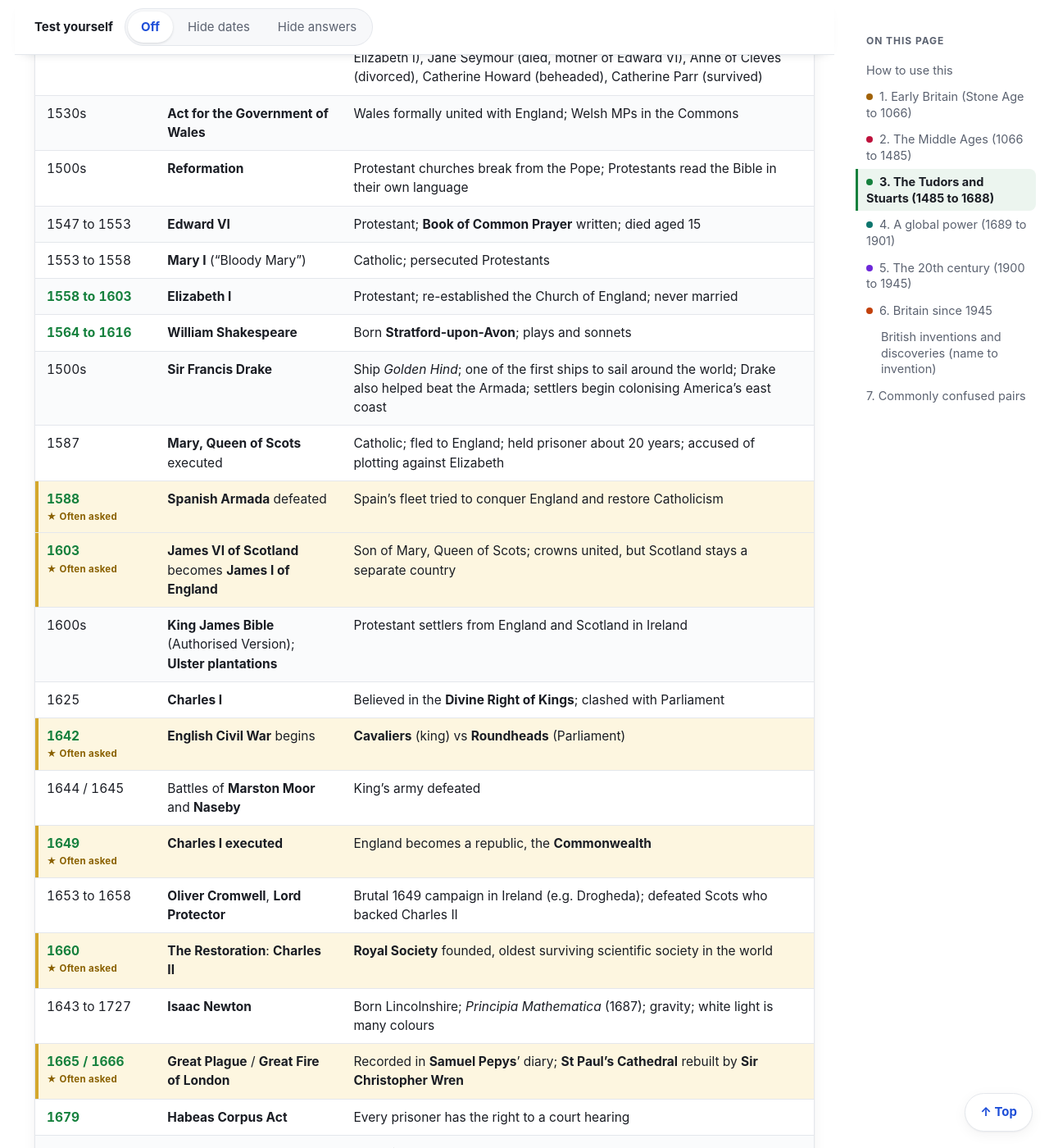
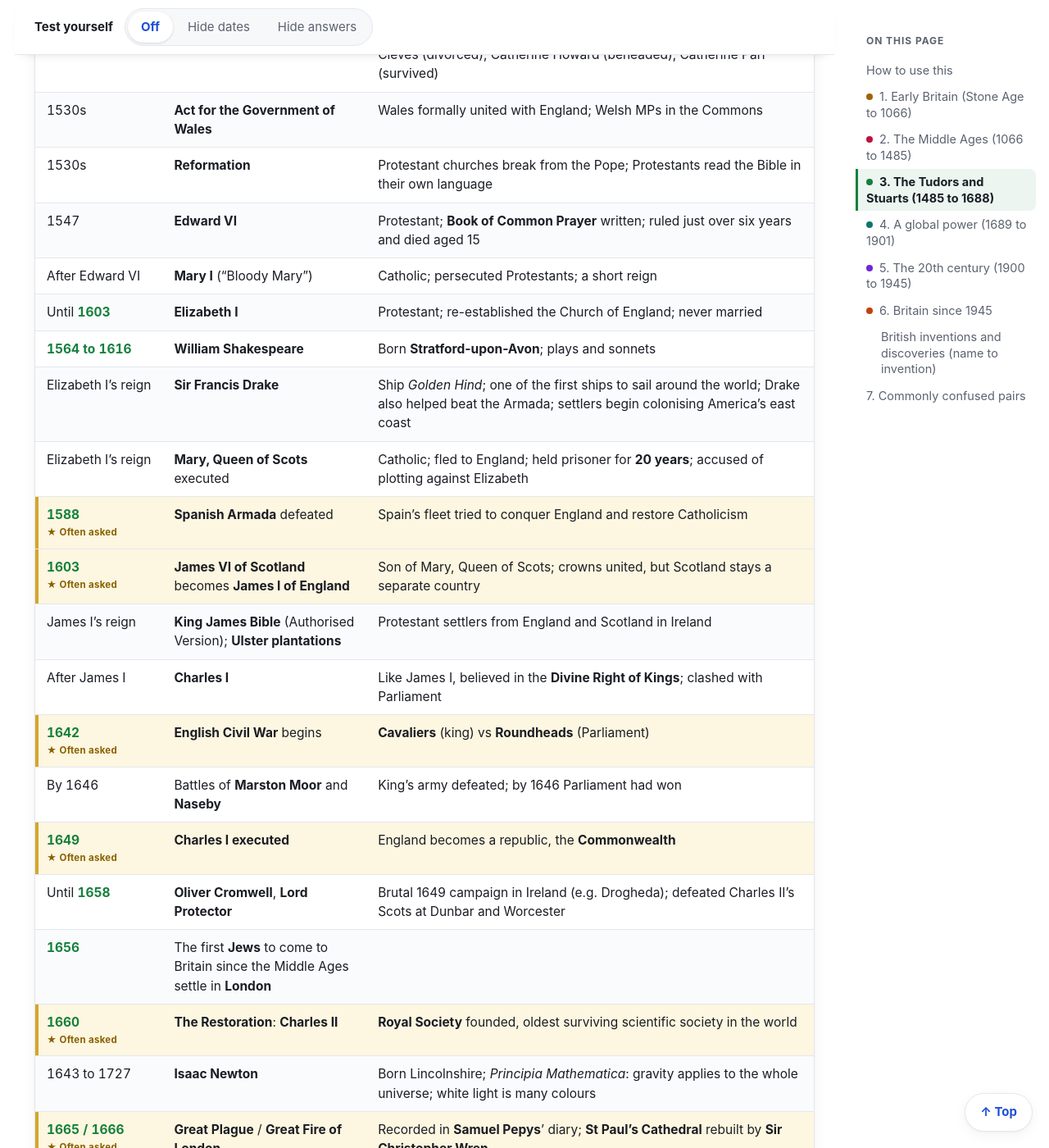
Before and after one commit to byte-ish/life-in-the-uk-study, a Jekyll site: the page built from chapters/03-history.md, in a window 1280 px wide and 1400 px high, scrolled down 5212 px. Shown: the whole window at 82% size. Built offline with Jekyll 4.4.1, drawn with Linux system fonts in a browser that asks for light colours; some of the changed text lies outside the part shown.

Commit message:
Chapter 3: only the handbook's own dates and wording
A full audit against the handbook text found years and details that are not
in it (1337-1453, 1587, 1625, 1644/45, 1653, 1687, 1692, 8 May 1945 VE Day,
the Tudor rose, a PIN for the ATM, Roslin, invention decades). Each row now
uses the handbook's timing in words ('By 1646', 'Before 1400', 'Until 1658',
'May 1945') or says the handbook gives no date.

Adds handbook facts the page was missing: the first Jews in London (1656),
120,000 Russian and Polish Jews (1870-1914), Britain almost alone (June
1940 to June 1941), Rutherford splitting the atom, Mary Peters (1972) and
Sir Bernard Lovell at Jodrell Bank. Uses the handbook's spellings (Pearl
Harbour, Ian Wilmot).

Co-Authored-By: Claude Opus 5.5 <noreply@anthropic.com>

```diff
--- a/chapters/03-history.md
+++ b/chapters/03-history.md
@@ -20,7 +20,7 @@ This sheet follows Chapter 3 of the official handbook, *Life in the United Kingd
 - **Bold** = a key date or name.
 - Gold rows marked **★ Often asked** = the dates that come up most in practice tests. This is based on unofficial study guides, as the Home Office does not publish question data.
 - The handbook was written in 2013. The test still asks about what it says, so recent changes (Brexit, King Charles III) are not tested here.
-- A few reign dates and context dates are added for orientation; the handbook itself is the final word if anything differs.
+- Every date is the handbook's own. Where it gives no year, the When column says so in words ("Anglo-Saxon times", "By 1646").
 
 ![Six eras of British history with their anchor dates]({{ '/assets/img/history/eras-overview.png' | relative_url }})
 
@@ -42,15 +42,15 @@ Britain became an island about 10,000 years ago, and 1066 is the last successful
 | **55 BC**{: .hy} | Julius Caesar invades | Unsuccessful |
 | **AD 43**{: .hy} | Emperor **Claudius** invades | Successful; Romans stay about 400 years |
 | AD 43+ | **Boudicca**, queen of the Iceni (eastern England), fights the Romans | Statue on Westminster Bridge, London |
-| AD 122 onwards | **Hadrian's Wall** built | To keep out the Picts (ancestors of the Scottish); the handbook gives no year; forts Housesteads and Vindolanda; UNESCO World Heritage Site |
+| Roman times | **Hadrian's Wall** built | To keep out the Picts (ancestors of the Scottish); forts Housesteads and Vindolanda; UNESCO World Heritage Site |
 | **AD 410**{: .hy} | Romans leave to defend other parts of their empire | Left roads, public buildings, law, new plants and animals |
 | After 410 | Jutes, Angles and Saxons invade | Anglo-Saxon kingdoms by about AD 600; much of Wales, and Scotland, stay free |
-| AD 400s to 600s | Christian missionaries | **St Patrick** = Ireland; **St Columba** = Iona; **St Augustine** = first Archbishop of Canterbury |
-| ~AD 600s | **Sutton Hoo**, Suffolk | Anglo-Saxon king buried in a ship with treasure and armour |
+| Anglo-Saxon times | Christian missionaries | **St Patrick** = Ireland; **St Columba** = Iona; **St Augustine** = first Archbishop of Canterbury |
+| Anglo-Saxon times | **Sutton Hoo**, Suffolk | Anglo-Saxon king buried in a ship with treasure and armour |
 | **AD 789**{: .hy} | Vikings first raid, from Denmark and Norway | Settled in the **Danelaw** (east and north England); place names like Grimsby, Scunthorpe |
-| 800s | **Alfred the Great** defeats the Vikings | Anglo-Saxon kingdoms unite under him |
-| 800s | Viking threat unites the north under **Kenneth MacAlpin** | The word *Scotland* comes into use |
-| 1000s | Danish king **Cnut** (Canute) rules England | Short break in Anglo-Saxon rule |
+| Viking times | **Alfred the Great** defeats the Vikings | Anglo-Saxon kingdoms unite under him |
+| Viking times | Viking threat unites the north under **Kenneth MacAlpin** | The word *Scotland* comes into use |
+| Before 1066 | Danish king **Cnut** (Canute) rules England | Short break in Anglo-Saxon rule |
 | **1066**{: .hy} | **Battle of Hastings**: William, Duke of Normandy, beats Saxon king **Harold** (killed) | Norman Conquest; **Bayeux Tapestry**; William I "the Conqueror"; **Domesday Book** surveys every town and village; Norman French shapes English |
 
 ![Who came to Britain, from the first farmers to the Normans in 1066]({{ '/assets/img/history/invasions.png' | relative_url }})
@@ -68,18 +68,18 @@ The period runs from Hastings (1066) to Bosworth (1485), and Magna Carta (1215)
 | Middle Ages | Parliament develops | **House of Lords** (nobles, landowners, bishops) and **House of Commons** (knights, wealthy townspeople); Scotland's had 3 Estates |
 | Middle Ages | Common law grows | Judges independent of government; law based on precedent |
 | Middle Ages | Building | Castles; cathedrals such as **Lincoln** and **York Minster**, with stained glass |
-| 1000s to 1200s | Crusades | European Christians fight for control of the Holy Land |
+| Middle Ages | Crusades | European Christians fight for control of the Holy Land |
+| Middle Ages | **Hundred Years War** with France | Actually lasted **116 years**; Agincourt (1415) was one of its most famous battles |
 | By 1200 | English rule in Ireland limited | Only **the Pale**, an area around Dublin |
 | **1215**{: .hy} | **Magna Carta** ("Great Charter") | Nobles force **King John** to agree; limits the king's power; even the king is subject to law |
 | **1284** | **Statute of Rhuddlan**: **Edward I** annexes Wales | Castles built at **Conwy** and **Caernarvon**; last Welsh rebellions defeated by the mid-1400s |
 | **1314**{: .hy} | **Battle of Bannockburn** | Scots under **Robert the Bruce** beat the English; Scotland stays unconquered |
-| **1337 to 1453** | **Hundred Years War** with France | Actually lasted **116 years** |
 | **1348**{: .hy} | **Black Death** | About **one third** of England's population dies; labour shortage, peasants demand higher wages; gentry class emerges |
-| Late 1300s | **Geoffrey Chaucer**, *The Canterbury Tales* | Pilgrims to Canterbury tell stories; in English |
+| Before 1400 | **Geoffrey Chaucer**, *The Canterbury Tales* | Pilgrims to Canterbury tell stories; in English |
+| Middle Ages | **William Caxton** | First person in England to print books using a printing press; *The Canterbury Tales* was one of the first |
 | **1415**{: .hy} | **Battle of Agincourt** | **Henry V** beats the French; English leave France by the 1450s |
 | **1455** | **Wars of the Roses** begin | House of **Lancaster** (red rose) vs House of **York** (white rose) |
-| Late 1400s | **William Caxton** | First printing press in England |
-| **1485**{: .hy} | **Battle of Bosworth Field** | **Richard III** (York) killed; **Henry Tudor** becomes **Henry VII**, marries Elizabeth of York; red-and-white **Tudor rose** |
+| **1485**{: .hy} | **Battle of Bosworth Field** | **Richard III** (York) killed; **Henry Tudor** becomes **Henry VII**, marries **Elizabeth of York** and unites the two families; the first king of the House of **Tudor** |
 
 ![Wars of the Roses: red rose plus white rose makes the Tudor rose]({{ '/assets/img/history/wars-of-the-roses.png' | relative_url }})
 
@@ -95,31 +95,32 @@ The break with Rome under Henry VIII and the Civil War of 1642 are the two big t
 | --- | --- | --- |
 | 1485 to 1509 | **Henry VII** | Strengthened central government, cut the power of the nobles |
 | 1509 to 1547 | **Henry VIII**{: .hy} breaks with Rome | Pope refused to annul his marriage, so he founded the **Church of England** with the king as head |
-| 1530s to 1540s | Henry VIII's **six wives** | Catherine of Aragon (divorced), Anne Boleyn (beheaded, mother of Elizabeth I), Jane Seymour (died, mother of Edward VI), Anne of Cleves (divorced), Catherine Howard (beheaded), Catherine Parr (survived) |
+| Henry VIII's reign | Henry VIII's **six wives** | Catherine of Aragon (divorced), Anne Boleyn (beheaded, mother of Elizabeth I), Jane Seymour (died, mother of Edward VI), Anne of Cleves (divorced), Catherine Howard (beheaded), Catherine Parr (survived) |
 | 1530s | **Act for the Government of Wales** | Wales formally united with England; Welsh MPs in the Commons |
-| 1500s | **Reformation** | Protestant churches break from the Pope; Protestants read the Bible in their own language |
-| 1547 to 1553 | **Edward VI** | Protestant; **Book of Common Prayer** written; died aged 15 |
-| 1553 to 1558 | **Mary I** ("Bloody Mary") | Catholic; persecuted Protestants |
-| **1558 to 1603** | **Elizabeth I** | Protestant; re-established the Church of England; never married |
+| 1530s | **Reformation** | Protestant churches break from the Pope; Protestants read the Bible in their own language |
+| 1547 | **Edward VI** | Protestant; **Book of Common Prayer** written; ruled just over six years and died aged 15 |
+| After Edward VI | **Mary I** ("Bloody Mary") | Catholic; persecuted Protestants; a short reign |
+| Until **1603** | **Elizabeth I** | Protestant; re-established the Church of England; never married |
 | **1564 to 1616** | **William Shakespeare** | Born **Stratford-upon-Avon**; plays and sonnets |
-| 1500s | **Sir Francis Drake** | Ship *Golden Hind*; one of the first ships to sail around the world; Drake also helped beat the Armada; settlers begin colonising America's east coast |
-| 1587 | **Mary, Queen of Scots** executed | Catholic; fled to England; held prisoner about 20 years; accused of plotting against Elizabeth |
+| Elizabeth I's reign | **Sir Francis Drake** | Ship *Golden Hind*; one of the first ships to sail around the world; Drake also helped beat the Armada; settlers begin colonising America's east coast |
+| Elizabeth I's reign | **Mary, Queen of Scots** executed | Catholic; fled to England; held prisoner for **20 years**; accused of plotting against Elizabeth |
 | **1588**{: .hy} | **Spanish Armada** defeated | Spain's fleet tried to conquer England and restore Catholicism |
 | **1603**{: .hy} | **James VI of Scotland** becomes **James I of England** | Son of Mary, Queen of Scots; crowns united, but Scotland stays a separate country |
-| 1600s | **King James Bible** (Authorised Version); **Ulster plantations** | Protestant settlers from England and Scotland in Ireland |
-| 1625 | **Charles I** | Believed in the **Divine Right of Kings**; clashed with Parliament |
+| James I's reign | **King James Bible** (Authorised Version); **Ulster plantations** | Protestant settlers from England and Scotland in Ireland |
+| After James I | **Charles I** | Like James I, believed in the **Divine Right of Kings**; clashed with Parliament |
 | **1642**{: .hy} | **English Civil War** begins | **Cavaliers** (king) vs **Roundheads** (Parliament) |
-| 1644 / 1645 | Battles of **Marston Moor** and **Naseby** | King's army defeated |
+| By 1646 | Battles of **Marston Moor** and **Naseby** | King's army defeated; by 1646 Parliament had won |
 | **1649**{: .hy} | **Charles I executed** | England becomes a republic, the **Commonwealth** |
-| 1653 to 1658 | **Oliver Cromwell**, **Lord Protector** | Brutal 1649 campaign in Ireland (e.g. Drogheda); defeated Scots who backed Charles II |
+| Until **1658** | **Oliver Cromwell**, **Lord Protector** | Brutal 1649 campaign in Ireland (e.g. Drogheda); defeated Charles II's Scots at Dunbar and Worcester |
+| **1656** | The first **Jews** to come to Britain since the Middle Ages settle in **London** | |
 | **1660**{: .hy} | **The Restoration**: **Charles II** | **Royal Society** founded, oldest surviving scientific society in the world |
-| 1643 to 1727 | **Isaac Newton** | Born Lincolnshire; *Principia Mathematica* (1687); gravity; white light is many colours |
+| 1643 to 1727 | **Isaac Newton** | Born Lincolnshire; *Principia Mathematica*: gravity applies to the whole universe; white light is many colours |
 | **1665 / 1666**{: .hy} | **Great Plague** / **Great Fire of London** | Recorded in **Samuel Pepys**' diary; **St Paul's Cathedral** rebuilt by **Sir Christopher Wren** |
 | **1679** | **Habeas Corpus Act** | Every prisoner has the right to a court hearing |
 | 1685 | **James II** | Catholic; unpopular |
 | **1688**{: .hy} | **Glorious Revolution** | Protestant **William of Orange** (married to James's daughter Mary) invades; James flees to France; no fighting in England |
 | **1690** | **Battle of the Boyne** (Ireland) | William III defeats James II; still celebrated by some in Northern Ireland |
-| 1692 | **Glencoe massacre** (Scotland) | Clan killed, women and children included, for being slow to swear loyalty to William |
+| William III's reign | **Glencoe massacre** (Scotland) | The MacDonalds of Glencoe were late taking the oath to William and were all killed |
 
 ![Three royal houses, 1485 to 1901: Tudors, Stuarts and Hanoverians]({{ '/assets/img/history/royal-houses.png' | relative_url }})
 
@@ -168,6 +169,7 @@ This era takes Britain from the Bill of Rights (1689) to the end of Queen Victor
 | **1853 to 1856** | **Crimean War** | With Turkey and France against Russia; **Victoria Cross** introduced; **Florence Nightingale** (1820 to 1910) founds modern nursing, school at St Thomas' Hospital (1860) |
 | **1867** | **Second Reform Act** | More urban seats; more working men can vote |
 | 1870 and 1882 | Married women's property laws | Wives keep their own earnings and property |
+| 1870 to 1914 | Around **120,000 Russian and Polish Jews** come to Britain to escape persecution | Many settle in London's East End, Manchester and Leeds |
 | 1865 to 1936 | **Rudyard Kipling** | Born in India; *The Jungle Book*, *Just So Stories*, poem *If*; **Nobel Prize in Literature, 1907** |
 | 1899 to 1902 | **Boer War** (South Africa) | Against Dutch settlers (Boers); fuelled debate on the Empire's future |
 
@@ -179,7 +181,7 @@ Union Flag crosses: **St George** (red cross on white, England), **St Andrew** (
 ## 5. The 20th century (1900 to 1945)
 {: .era-5}
 
-Two world wars dominate this era: WWI ended at 11am on 11 November 1918, and WWII ended in Europe on 8 May 1945.
+Two world wars dominate this era: WWI ended at 11am on 11 November 1918, and the Allies defeated Germany in May 1945.
 
 | When | Event | Exam hook |
 | --- | --- | --- |
@@ -199,11 +201,13 @@ Two world wars dominate this era: WWI ended at 11am on 11 November 1918, and WWI
 | **1939**{: .hy} | Hitler invades Poland; Britain and France declare war | **Axis**: Germany, Italy, Japan |
 | **1940** | **Winston Churchill** becomes Prime Minister | Speeches rallied the nation; voted **Greatest Briton** in **2002** |
 | **1940** | **Dunkirk** evacuation | More than 300,000 men rescued, helped by civilian volunteers in small boats; "Dunkirk spirit" |
+| June 1940 to June 1941 | Britain and the Empire stand **almost alone** against Nazi Germany | Until Germany invades the Soviet Union |
 | **Summer 1940** | **Battle of Britain** (in the air) | **Spitfires** and **Hurricanes**; then the **Blitz** bombing of cities (London, Coventry) |
-| **Dec 1941** | Japan attacks **Pearl Harbor** | **USA** joins the war |
+| **December 1941** | Japan bombs the US naval base at **Pearl Harbour** | The **United States** enters the war |
 | **6 June 1944**{: .hy} | **D-Day**, Normandy | Allied invasion of occupied France |
-| **8 May 1945** | **VE Day** | War in Europe ends |
+| **May 1945** | The Allies **defeat Germany** | War in Europe ends |
 | **Aug 1945** | Atomic bombs on **Hiroshima** and **Nagasaki** | Japan surrenders; war ends |
+| Second World War | Scientists led by **Ernest Rutherford** were the first to **split the atom** | They took part in the Manhattan Project |
 
 ![The road to the vote: from Magna Carta in 1215 to equal votes in 1928]({{ '/assets/img/history/road-to-the-vote.png' | relative_url }})
 
@@ -234,6 +238,7 @@ The NHS (1948), joining the EEC (1973) and devolution (1999) are the anchor date
 | **1960s** | **"Swinging Sixties"** | The Beatles, the Rolling Stones; divorce and abortion laws relaxed; immigration laws tightened late in the decade |
 | **1969** | **The Troubles** begin in Northern Ireland | Over 3,000 people died in the decades that followed |
 | **1972** | NI Parliament suspended | Direct rule from London |
+| **1972** | **Mary Peters** (born 1939 in Manchester, moved to Northern Ireland as a child) wins **Olympic gold** in the **pentathlon** | Later raised money for local athletics |
 | Early 1970s | Britain admits **28,000** people of Indian origin forced to leave **Uganda** | Uganda, 28,000 |
 | **1973** | Britain joins the **EEC** | (Left the EU in 2020, not in the handbook) |
 | **1979 to 1990**{: .hy} | **Margaret Thatcher** | **First woman PM**; longest-serving PM of the 20th century; privatisation |
@@ -260,16 +265,17 @@ Dates are the year each first took office. The handbook stops at 2010, so later
 | **John Logie Baird** (Scottish) | **Television** | 1920s; first TV broadcast London to Glasgow 1932 |
 | **Alan Turing** | **Turing machine**, basis of the computer | 1930s |
 | **Sir Robert Watson-Watt** | **Radar** | 1935 |
+| **Sir Bernard Lovell** | Radio telescope at **Jodrell Bank**, Cheshire | Work with radar led to his discoveries in astronomy |
 | **Sir Frank Whittle** | **Jet engine** | 1930s |
-| **John Macleod** (Scottish) | Co-discoverer of **insulin** | 1920s |
+| **John Macleod** (Scottish) | Co-discoverer of **insulin** | No date in the handbook |
 | **Francis Crick** (with others) | Structure of **DNA** | 1953 |
 | **Sir Christopher Cockerell** | **Hovercraft** | 1950s |
 | Britain and France | **Concorde** | First flew 1969; in service 1976 to 2003 |
-| British design | **Harrier jump jet** | 1960s |
-| **James Goodfellow** (Scottish) | **Cash machine (ATM)** and PIN | 1960s |
+| British design | **Harrier jump jet** | No date in the handbook |
+| **James Goodfellow** | **Cash machine (ATM)**, the "cashpoint" | 1960s; the first was used by Barclays in Enfield, north London, in 1967 |
 | **Robert Edwards** and **Patrick Steptoe** | **IVF**; first test-tube baby | 1978 |
-| **Sir Peter Mansfield** | **MRI** scanner | Late 20th century |
-| **Ian Wilmut** and **Keith Campbell** | **Dolly the sheep**, first cloned mammal | 1996, Roslin Institute |
+| **Sir Peter Mansfield** | **MRI** scanner (co-inventor) | No date in the handbook |
+| **Sir Ian Wilmot** and **Keith Campbell** | **Dolly the sheep**, first cloned mammal | 1996 (the handbook spells it Wilmot) |
 | **Sir Tim Berners-Lee** | **World Wide Web** | 1990 (first transfer 25 Dec 1990) |
 
 ## 7. Commonly confused pairs
@@ -281,7 +287,7 @@ Most wrong answers come from mixing up these pairs, so drill them last before th
 | --- | --- |
 | **Hastings 1066** vs **Bosworth 1485** | Hastings starts the Middle Ages (Normans win); Bosworth ends them (Tudors win) |
 | **Bannockburn 1314** vs **Culloden 1746** | Bannockburn: Scots **win** against England. Culloden: Jacobites **lose** |
-| **Marston Moor 1644** / **Naseby 1645** vs **Boyne 1690** | First two are Civil War in England; Boyne is William III vs James II in Ireland |
+| **Marston Moor** / **Naseby** vs **Boyne 1690** | First two are Civil War in England; Boyne is William III vs James II in Ireland |
 | **Glorious Revolution 1688** vs **Bill of Rights 1689** | Revolution = William takes the throne; Bill of Rights = Parliament's rights confirmed the year after |
 | **Act of Union 1707** vs **1801** | 1707 = England + Scotland = Great Britain. 1801 = + Ireland = United Kingdom, new Union Flag |
 | **Trafalgar 1805** vs **Waterloo 1815** | Trafalgar: sea, **Nelson** (died). Waterloo: land, **Wellington** beats Napoleon |
@@ -291,7 +297,7 @@ Most wrong answers come from mixing up these pairs, so drill them last before th
 | **Battle of Britain** vs **the Blitz** | Battle of Britain = air battle in summer 1940; the Blitz = German bombing of cities, 1940 to 1941 |
 | **Walpole** vs **Thatcher** | First Prime Minister (1721) vs first woman Prime Minister (1979) |
 | **St Patrick** / **St Columba** / **St Augustine** | Ireland / Iona / Canterbury |
-| **Lancaster** vs **York** | **Red** rose vs **white** rose; Tudor rose combines both |
+| **Lancaster** vs **York** | **Red** rose vs **white** rose; Henry VII (Lancaster) married Elizabeth of York and united the two families |
 | **Chaucer** vs **Caxton** | Chaucer **wrote** *The Canterbury Tales*; Caxton **printed** books |
 
 Henry VIII's wives in order: *divorced, beheaded, died, divorced, beheaded, survived*.
```
Also changed, not shown: other parts of chapters/03-history.md (+1 -1 lines).
